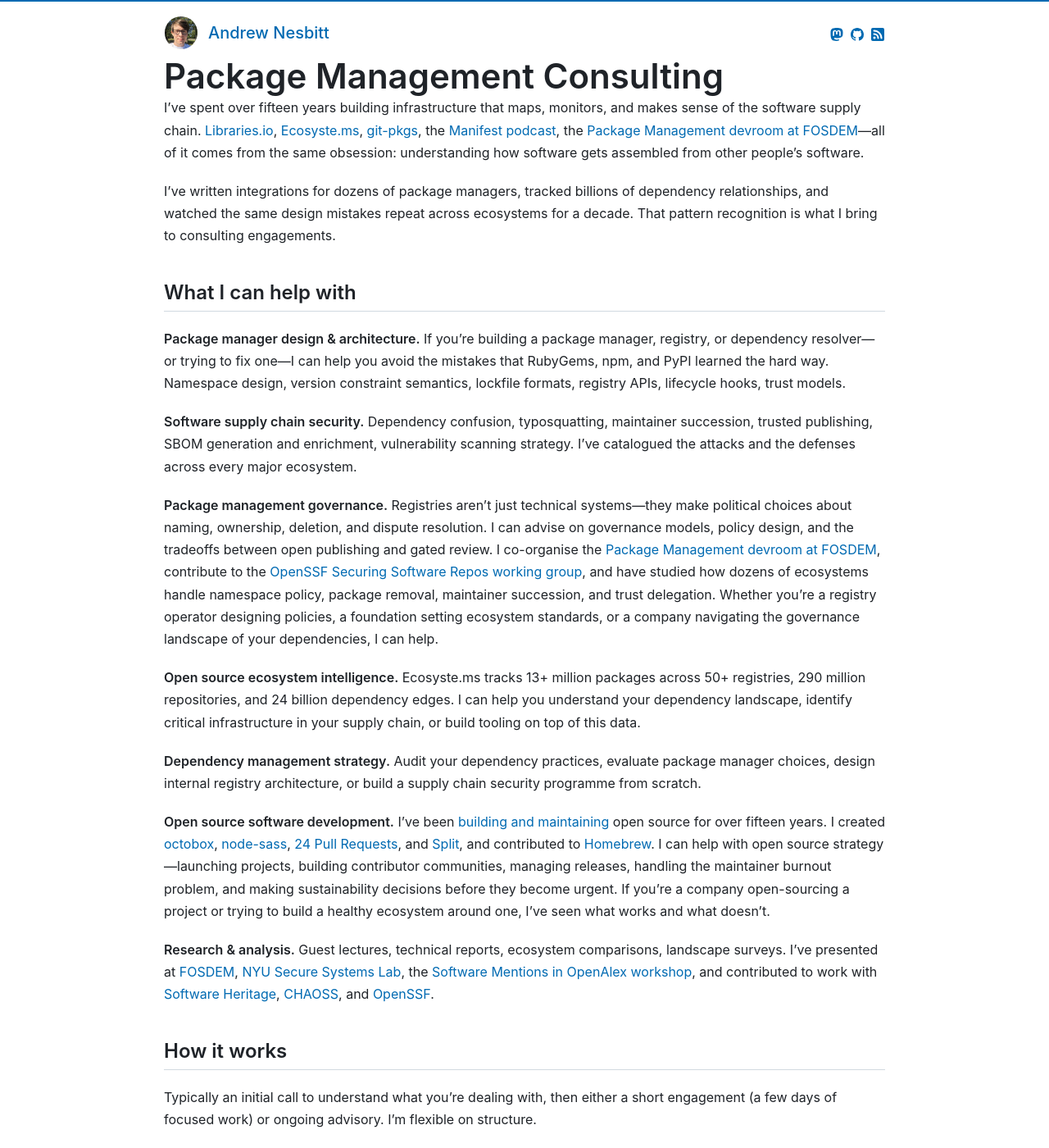
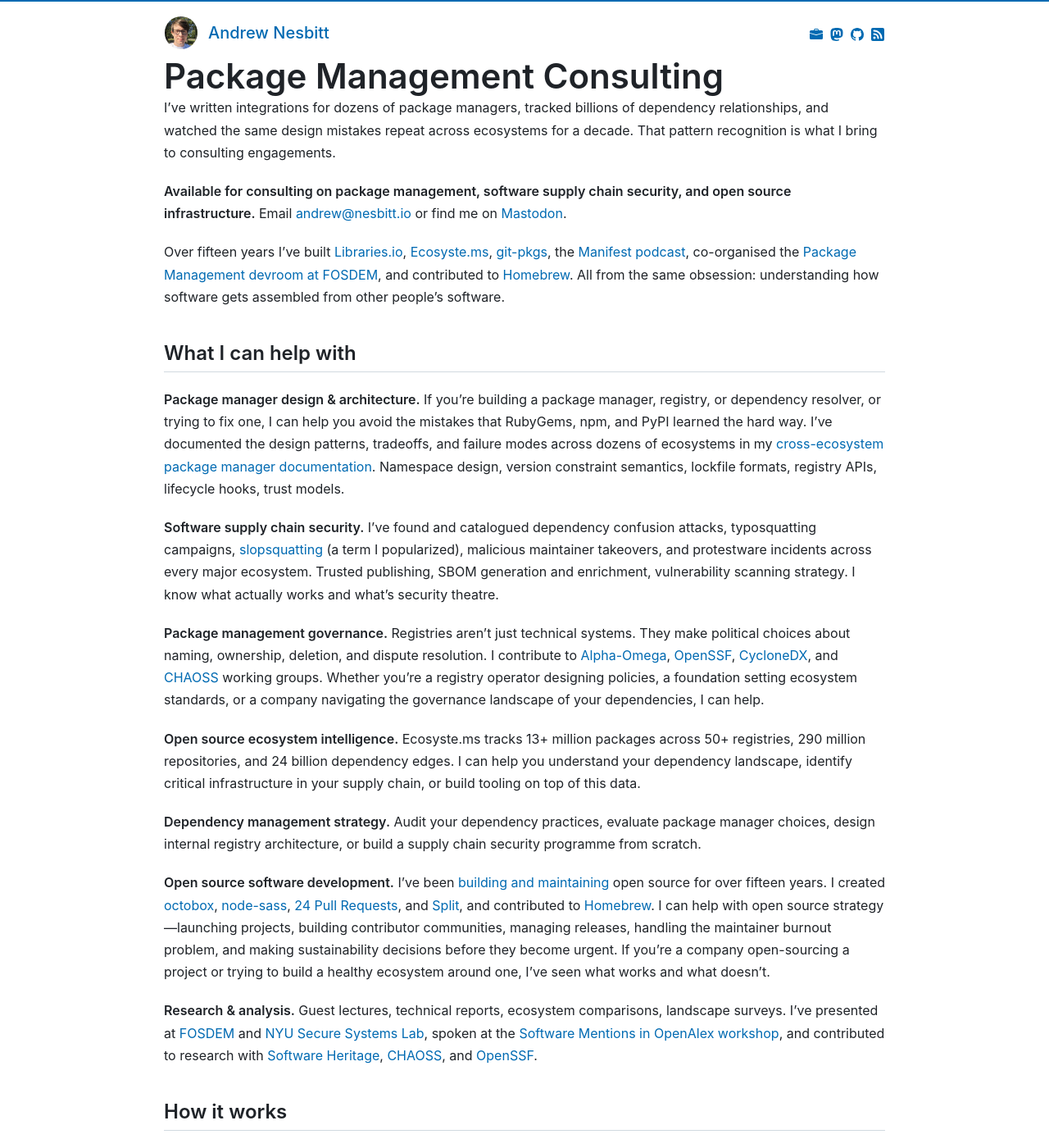
Before and after one commit to andrew/nesbitt.io, a Jekyll site: the page built from consulting.md, in a window 1280 px wide and 1400 px high. Shown: the whole window at 82% size. Built offline with Jekyll 4.4.1, drawn with Linux system fonts in a browser that asks for light colours; some of the changed text lies outside the part shown.

Commit message:
Add consulting services information to relevant pages

```diff
--- a/_data/stats.json
+++ b/_data/stats.json
@@ -1,5 +1,5 @@
 {
-  "generated_at": "2026-02-03T15:54:11Z",
+  "generated_at": "2026-02-03T16:21:26Z",
   "total_posts": 66,
   "total_words": 87786,
   "reading_minutes": 439,
--- a/_layouts/default.html
+++ b/_layouts/default.html
@@ -26,6 +26,7 @@
 
           <ul class="navbar-nav nav ml-auto">
             <li class="nav-item">
+              <a href="/consulting/" aria-label="Consulting"><svg xmlns="http://www.w3.org/2000/svg" width="16" height="16" fill="currentColor" viewBox="0 0 16 16"><path d="M6.5 1A1.5 1.5 0 0 0 5 2.5V3H1.5A1.5 1.5 0 0 0 0 4.5v1.384l7.614 2.03a1.5 1.5 0 0 0 .772 0L16 5.884V4.5A1.5 1.5 0 0 0 14.5 3H11v-.5A1.5 1.5 0 0 0 9.5 1zm0 1h3a.5.5 0 0 1 .5.5V3H6v-.5a.5.5 0 0 1 .5-.5"/><path d="M0 12.5A1.5 1.5 0 0 0 1.5 14h13a1.5 1.5 0 0 0 1.5-1.5V6.85L8.129 8.947a.5.5 0 0 1-.258 0L0 6.85z"/></svg></a>&nbsp;
               <a rel="me" href="https://mastodon.social/@andrewnez" aria-label="Mastodon"><svg xmlns="http://www.w3.org/2000/svg" width="16" height="16" fill="currentColor" viewBox="0 0 16 16"><path d="M11.19 12.195c2.016-.24 3.77-1.475 3.99-2.603.348-1.778.32-4.339.32-4.339 0-3.47-2.286-4.488-2.286-4.488C12.062.238 10.083.017 8.027 0h-.05C5.92.017 3.942.238 2.79.765c0 0-2.285 1.017-2.285 4.488l-.002.662c-.004.64-.007 1.35.011 2.091.083 3.394.626 6.74 3.78 7.57 1.454.383 2.703.463 3.709.408 1.823-.1 2.847-.647 2.847-.647l-.06-1.317s-1.303.41-2.767.36c-1.45-.05-2.98-.156-3.215-1.928a4 4 0 0 1-.033-.496s1.424.346 3.228.428c1.103.05 2.137-.064 3.188-.189zm1.613-2.47H11.13v-4.08c0-.859-.364-1.295-1.091-1.295-.804 0-1.207.517-1.207 1.541v2.233H7.168V5.89c0-1.024-.403-1.541-1.207-1.541-.727 0-1.091.436-1.091 1.296v4.079H3.197V5.522q0-1.288.66-2.046c.456-.505 1.052-.764 1.793-.764.856 0 1.504.328 1.933.983L8 4.39l.417-.695c.429-.655 1.077-.983 1.934-.983.74 0 1.336.259 1.791.764q.662.757.661 2.046z"/></svg></a>&nbsp;
               <a rel="me" href="https://github.com/andrew" aria-label="GitHub"><svg xmlns="http://www.w3.org/2000/svg" width="16" height="16" fill="currentColor" viewBox="0 0 16 16"><path d="M8 0C3.58 0 0 3.58 0 8c0 3.54 2.29 6.53 5.47 7.59.4.07.55-.17.55-.38 0-.19-.01-.82-.01-1.49-2.01.37-2.53-.49-2.69-.94-.09-.23-.48-.94-.82-1.13-.28-.15-.68-.52-.01-.53.63-.01 1.08.58 1.23.82.72 1.21 1.87.87 2.33.66.07-.52.28-.87.51-1.07-1.78-.2-3.64-.89-3.64-3.95 0-.87.31-1.59.82-2.15-.08-.2-.36-1.02.08-2.12 0 0 .67-.21 2.2.82.64-.18 1.32-.27 2-.27s1.36.09 2 .27c1.53-1.04 2.2-.82 2.2-.82.44 1.1.16 1.92.08 2.12.51.56.82 1.27.82 2.15 0 3.07-1.87 3.75-3.65 3.95.29.25.54.73.54 1.48 0 1.07-.01 1.93-.01 2.2 0 .21.15.46.55.38A8.01 8.01 0 0 0 16 8c0-4.42-3.58-8-8-8"/></svg></a>&nbsp;
               <a href="{{ "/feed.xml" | relative_url }}" aria-label="RSS Feed"><svg xmlns="http://www.w3.org/2000/svg" width="16" height="16" fill="currentColor" viewBox="0 0 16 16"><path d="M2 0a2 2 0 0 0-2 2v12a2 2 0 0 0 2 2h12a2 2 0 0 0 2-2V2a2 2 0 0 0-2-2zm1.5 2.5c5.523 0 10 4.477 10 10a1 1 0 1 1-2 0 8 8 0 0 0-8-8 1 1 0 0 1 0-2m0 4a6 6 0 0 1 6 6 1 1 0 1 1-2 0 4 4 0 0 0-4-4 1 1 0 0 1 0-2m.5 7a1.5 1.5 0 1 1 0-3 1.5 1.5 0 0 1 0 3"/></svg></a>
--- a/_layouts/home.html
+++ b/_layouts/home.html
@@ -24,7 +24,7 @@
 
 <div class="row">
   <div class="col-12">
-    <a href="/package-managers/">Package management</a> and open source metadata expert. Building <a href="https://ecosyste.ms">Ecosyste.ms</a>, a set of open datasets and tools for understanding and supporting critical open source infrastructure. <a href="/about/">More about me</a>.
+    <a href="/package-managers/">Package management</a> and open source metadata expert. Building <a href="https://ecosyste.ms">Ecosyste.ms</a>, a set of open datasets and tools for understanding and supporting critical open source infrastructure. <a href="/about/">More about me</a>. <a href="/consulting/">Consulting services available</a>.
   </div>
 </div>
 <hr>
--- a/consulting.md
+++ b/consulting.md
@@ -4,17 +4,19 @@
 permalink: /consulting/
 ---
 
-I've spent over fifteen years building infrastructure that maps, monitors, and makes sense of the software supply chain. [Libraries.io](https://libraries.io), [Ecosyste.ms](https://ecosyste.ms), [git-pkgs](https://github.com/andrew/git-pkgs), the [Manifest podcast](https://manifest.fm), the [Package Management devroom at FOSDEM](https://fosdem.org/2025/schedule/track/package-management/)—all of it comes from the same obsession: understanding how software gets assembled from other people's software.
+I've written integrations for dozens of package managers, tracked billions of dependency relationships, and watched the same design mistakes repeat across ecosystems for a decade. That pattern recognition is what I bring to consulting engagements.
 
-I've written integrations for dozens of package managers, tracked billions of dependency relationships, and watched the same design mistakes repeat across ecosystems for a decade. That pattern recognition is what I bring to consulting engagements.
+**Available for consulting on package management, software supply chain security, and open source infrastructure.** Email [andrew@nesbitt.io](mailto:andrew@nesbitt.io) or find me on [Mastodon](https://mastodon.social/@andrewnez).
+
+Over fifteen years I've built [Libraries.io](https://libraries.io), [Ecosyste.ms](https://ecosyste.ms), [git-pkgs](https://github.com/andrew/git-pkgs), the [Manifest podcast](https://manifest.fm), co-organised the [Package Management devroom at FOSDEM](https://fosdem.org/2025/schedule/track/package-management/), and contributed to [Homebrew](https://brew.sh). All from the same obsession: understanding how software gets assembled from other people's software.
 
 ## What I can help with
 
-**Package manager design & architecture.** If you're building a package manager, registry, or dependency resolver—or trying to fix one—I can help you avoid the mistakes that RubyGems, npm, and PyPI learned the hard way. Namespace design, version constraint semantics, lockfile formats, registry APIs, lifecycle hooks, trust models.
+**Package manager design & architecture.** If you're building a package manager, registry, or dependency resolver, or trying to fix one, I can help you avoid the mistakes that RubyGems, npm, and PyPI learned the hard way. I've documented the design patterns, tradeoffs, and failure modes across dozens of ecosystems in my [cross-ecosystem package manager documentation](/package-managers/). Namespace design, version constraint semantics, lockfile formats, registry APIs, lifecycle hooks, trust models.
 
-**Software supply chain security.** Dependency confusion, typosquatting, maintainer succession, trusted publishing, SBOM generation and enrichment, vulnerability scanning strategy. I've catalogued the attacks and the defenses across every major ecosystem.
+**Software supply chain security.** I've found and catalogued dependency confusion attacks, typosquatting campaigns, [slopsquatting](https://en.wikipedia.org/wiki/Slopsquatting) (a term I popularized), malicious maintainer takeovers, and protestware incidents across every major ecosystem. Trusted publishing, SBOM generation and enrichment, vulnerability scanning strategy. I know what actually works and what's security theatre.
 
-**Package management governance.** Registries aren't just technical systems—they make political choices about naming, ownership, deletion, and dispute resolution. I can advise on governance models, policy design, and the tradeoffs between open publishing and gated review. I co-organise the [Package Management devroom at FOSDEM](https://fosdem.org/2025/schedule/track/package-management/), contribute to the [OpenSSF Securing Software Repos working group](https://github.com/ossf/wg-securing-software-repos), and have studied how dozens of ecosystems handle namespace policy, package removal, maintainer succession, and trust delegation. Whether you're a registry operator designing policies, a foundation setting ecosystem standards, or a company navigating the governance landscape of your dependencies, I can help.
+**Package management governance.** Registries aren't just technical systems. They make political choices about naming, ownership, deletion, and dispute resolution. I contribute to [Alpha-Omega](https://openssf.org/community/alpha-omega/), [OpenSSF](https://openssf.org/), [CycloneDX](https://cyclonedx.org/), and [CHAOSS](https://chaoss.community/) working groups. Whether you're a registry operator designing policies, a foundation setting ecosystem standards, or a company navigating the governance landscape of your dependencies, I can help.
 
 **Open source ecosystem intelligence.** Ecosyste.ms tracks 13+ million packages across 50+ registries, 290 million repositories, and 24 billion dependency edges. I can help you understand your dependency landscape, identify critical infrastructure in your supply chain, or build tooling on top of this data.
 
@@ -22,12 +24,12 @@
 
 **Open source software development.** I've been [building and maintaining](https://github.com/andrew) open source for over fifteen years. I created [octobox](https://octobox.io), [node-sass](https://github.com/sass/node-sass), [24 Pull Requests](https://24pullrequests.com), and [Split](https://github.com/splitrb/split), and contributed to [Homebrew](https://brew.sh). I can help with open source strategy—launching projects, building contributor communities, managing releases, handling the maintainer burnout problem, and making sustainability decisions before they become urgent. If you're a company open-sourcing a project or trying to build a healthy ecosystem around one, I've seen what works and what doesn't.
 
-**Research & analysis.** Guest lectures, technical reports, ecosystem comparisons, landscape surveys. I've presented at [FOSDEM](https://fosdem.org), [NYU Secure Systems Lab](https://ssl.engineering.nyu.edu/), the [Software Mentions in OpenAlex workshop](https://nesbitt.io/posts/), and contributed to work with [Software Heritage](https://www.softwareheritage.org/), [CHAOSS](https://chaoss.community/), and [OpenSSF](https://openssf.org/).
+**Research & analysis.** Guest lectures, technical reports, ecosystem comparisons, landscape surveys. I've presented at [FOSDEM](https://fosdem.org) and [NYU Secure Systems Lab](https://ssl.engineering.nyu.edu/), spoken at the [Software Mentions in OpenAlex workshop](https://nesbitt.io/posts/), and contributed to research with [Software Heritage](https://www.softwareheritage.org/), [CHAOSS](https://chaoss.community/), and [OpenSSF](https://openssf.org/).
 
 ## How it works
 
 Typically an initial call to understand what you're dealing with, then either a short engagement (a few days of focused work) or ongoing advisory. I'm flexible on structure.
 
-I'm based in the UK and work remotely. I've worked with companies large and small, startups, foundations, and academic research groups.
+I'm based in the UK and work remotely. I've worked at [GitHub](https://github.com) and [Tidelift](https://tidelift.com). Past clients include package registry operators, open source foundations (CHAOSS, OpenSSF), enterprise platform teams, and academic research groups (NYU, Software Heritage).
 
-**Get in touch:** [andrew@nesbitt.io](mailto:andrew@nesbitt.io) or find me on [Mastodon](https://mastodon.social/@andrewnez).
+**Get in touch:** [andrew@nesbitt.io](mailto:andrew@nesbitt.io) or [Mastodon](https://mastodon.social/@andrewnez).
```
Also changed, not shown: about.md (+2 -0 lines).
